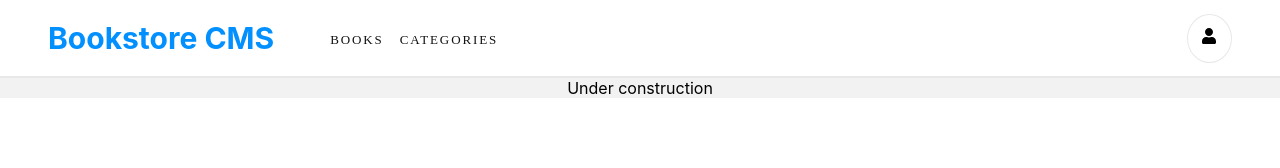
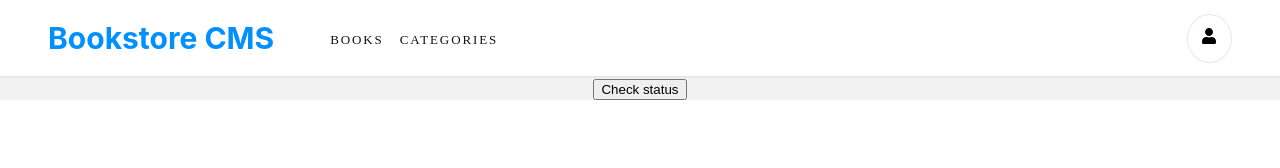
Before and after one commit to ShingiraiBhengesa/react-book-store-app, a React (Create React App) app: page /categories in a window 1280 px wide. Shown: the top 168 px of the page. Built offline with nearby package versions, Linux system fonts and the light colour scheme.

Commit message:
add a button

```diff
--- a/src/components/Categories.js
+++ b/src/components/Categories.js
@@ -1,7 +1,7 @@
 import React from 'react';
 
 function Categories() {
-  return <div>Under construction</div>;
+  return <div><button type="button">Check status</button></div>;
 }
 
 export default Categories;
```
